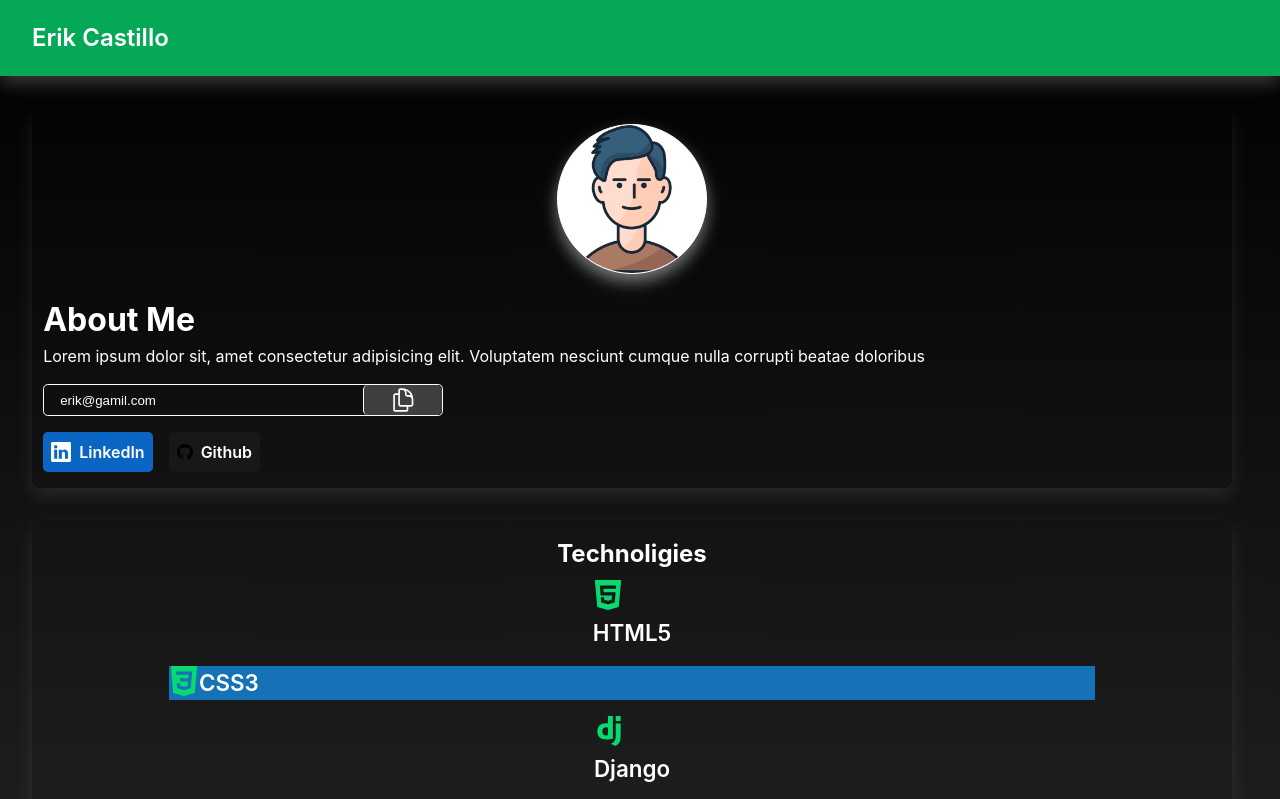
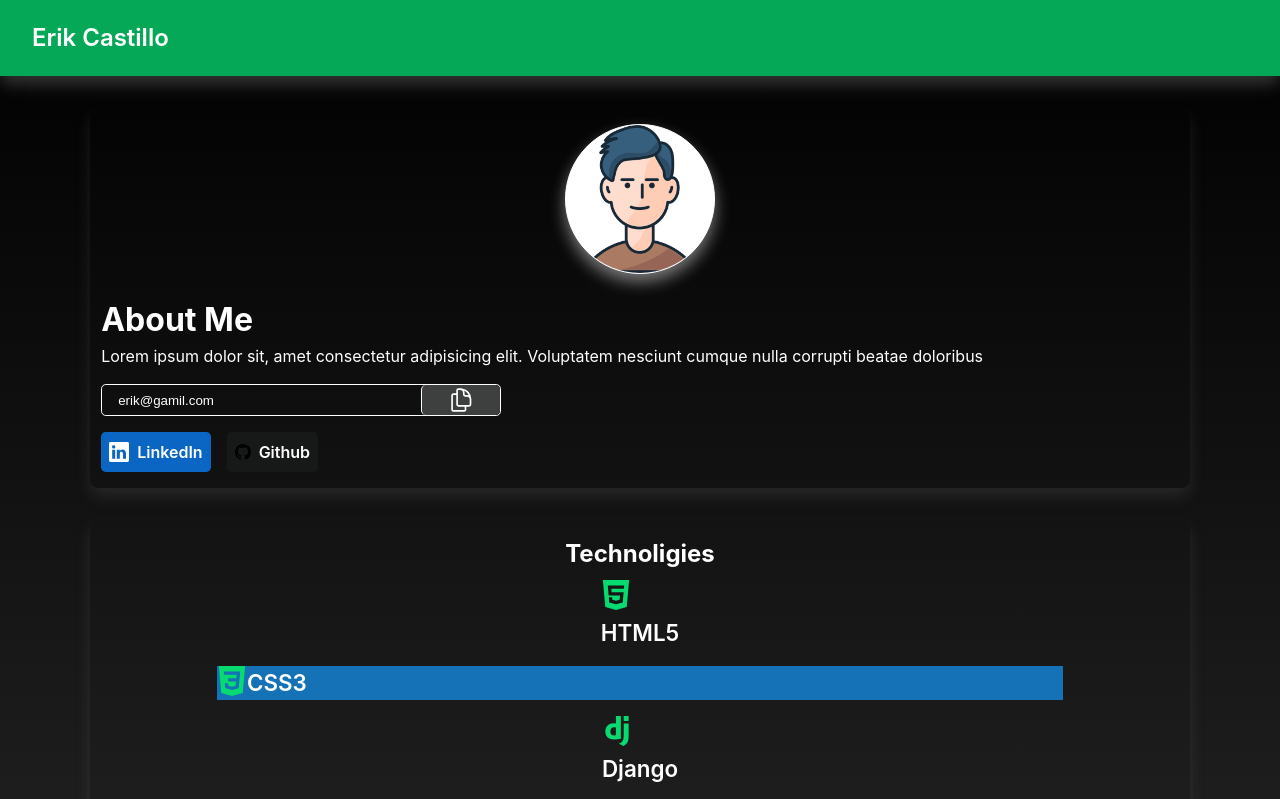
Before and after one commit to Erik5CA/portfolio, a React (Vite) app: page / in a window 1280 px wide. Shown: the top 799 px of the page. Built offline with nearby package versions, Linux system fonts and the light colour scheme.

Commit message:
change max width and aling center

```diff
--- a/src/App.css
+++ b/src/App.css
@@ -4,10 +4,11 @@
   /* min-height: 100vh; */
   width: 100%;
   & main {
-    max-width: 1200px;
+    max-width: 1100px;
     display: flex;
     flex-direction: column;
     margin: 2rem 2rem;
     gap: 2rem;
+    align-self: center;
   }
 }
```
